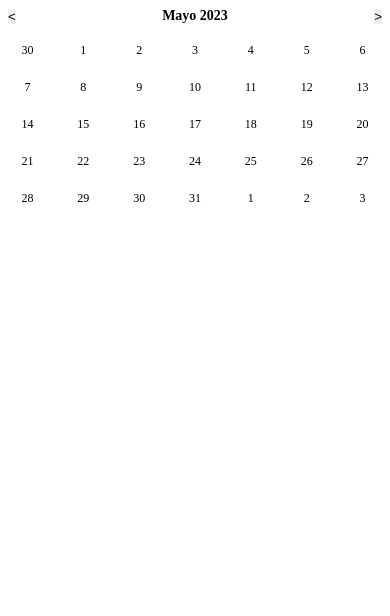
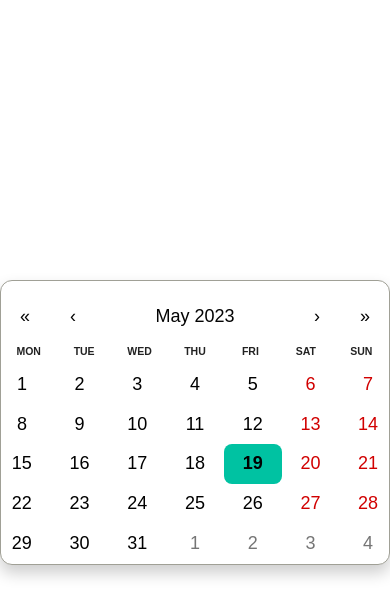
Before and after one commit to VolodymyrKolomiets/CalendarioReact, a React (Vite) app: page /calendar in a window 390 px wide. Shown: the top 616 px of the page. Built offline with nearby package versions, Linux system fonts and the light colour scheme.

Commit message:
Calendar added, Navigation with 3days component. Default colors added. Errors fixed

```diff
--- a/package.json
+++ b/package.json
@@ -10,12 +10,15 @@
     "preview": "vite preview"
   },
   "dependencies": {
+    "@wojtekmaj/react-datetimerange-picker": "^5.1.0",
     "antd": "^5.5.0",
     "axios": "^1.4.0",
     "react": "^18.2.0",
+    "react-calendar": "^4.2.1",
     "react-dom": "^18.2.0",
     "react-google-calendar-api": "^2.2.2",
     "react-router-dom": "^6.11.2",
+    "react-tailwindcss-datepicker": "^1.6.1",
     "sass": "^1.62.1"
   },
   "devDependencies": {
--- a/src/App.jsx
+++ b/src/App.jsx
@@ -6,10 +6,11 @@ import { EventProvider } from './context/EventContext/EventState';
 import { BookingProvider } from './context/BookingContext/BookingState';
 import Register from './components/Register/Register';
 import Login from './components/Login/Login';
-import CalendarFeen from './components/Calendar/Calendar';
+import Calendar from "./components/Calendar/Calendar";
 import Profile from './components/Profile/Profile';
 import DayHours from './components/SingleDayHours/SingleDayHours';
 import DayBookings from './components/SingleDayBooking/SingleDayBooking'
+import ThreeDays from "./components/ThreeDays/ThreeDays";
 
 
 
@@ -22,12 +23,13 @@ function App() {
         <EventProvider>
           <BookingProvider>
             <Routes>
-              <Route path="/calendar" element={<CalendarFeen />} />
+              <Route path="/calendar" element={<Calendar />} />
               <Route path="/register" element={<Register />} />
               <Route path="/login" element={<Login />} />
               <Route path="/profile" element={<Profile />} />
               <Route path="/dayHours" element={<DayHours />} />
               <Route path="/dayBookings" element={<DayBookings />} />
+              <Route path="/calendarThree" element={<ThreeDays />} />
             </Routes>
           </BookingProvider>
         </EventProvider>
--- a/src/_colors.scss
+++ b/src/_colors.scss
@@ -0,0 +1,15 @@
+$greenfeend: #9AD9CE;
+$greenopac35: rgba(154, 217, 206, 0.35);
+$greenopac10: rgba(154, 217, 206, 0.10);
+$redfeen: #FD0000;
+$graynowhour: rgba(176, 176, 176, 0.35);
+$graydirectmatch: #F9F9F9;
+$grayhorary:rgba(2, 2, 2, 0.1);
+$yellowfeen: rgba(255, 245, 16, 0.67);
+$blackballon: #1C1818;
+$yellowcalendar: #FBB900;
+$yellowalert:  #FCCD47;
+$graycalendar:  #BABABA;
+$redcalendar: #BA0D04;
+$grayaddmeeting:  #666666;
+$greencalendar:  #00C2A2;
--- a/src/components/Calendar/Calendar.jsx
+++ b/src/components/Calendar/Calendar.jsx
@@ -1,65 +1,35 @@
-import React, { useState } from 'react';
-import './Calendar.scss'; // Archivo de estilos para el calendario
+import React, { useState, useEffect } from 'react';
+import Calendar from 'react-calendar';
+import 'react-calendar/dist/Calendar.css';
+import { useNavigate } from 'react-router-dom';
+import './Calendar.scss';
 
-const Calendar = () => {
+function CalendarView() {
   const [selectedDate, setSelectedDate] = useState(null);
+  const navigate = useNavigate();
 
-  // Lógica para seleccionar una fecha
   const handleDateClick = (date) => {
     setSelectedDate(date);
   };
 
-  // Lógica para obtener el mes actual y generar los días del calendario
-  const generateCalendarDays = () => {
-    const currentDate = new Date();
-    const currentMonth = currentDate.getMonth();
-    const currentYear = currentDate.getFullYear();
-
-    const daysInMonth = new Date(currentYear, currentMonth + 1, 0).getDate();
-    const firstDayIndex = new Date(currentYear, currentMonth, 1).getDay();
-
-    const days = [];
-    for (let i = 1; i <= daysInMonth; i++) {
-      const date = new Date(currentYear, currentMonth, i);
-      const isSelected = selectedDate && date.toDateString() === selectedDate.toDateString();
-
-      days.push({ number: i, date, isSelected });
+  useEffect(() => {
+    if (selectedDate) {
+      navigate(`/calendarThree?date=${encodeURIComponent(selectedDate.toISOString())}`);
     }
-
-    // Rellena los días previos al primer día del mes
-    for (let i = 0; i < firstDayIndex; i++) {
-      const date = new Date(currentYear, currentMonth, -i);
-      days.unshift({ number: date.getDate(), date, isSelected: false });
-    }
-
-    // Rellena los días posteriores al último día del mes
-    const lastDayIndex = new Date(currentYear, currentMonth, daysInMonth).getDay();
-    for (let i = 1; i <= 6 - lastDayIndex; i++) {
-      const date = new Date(currentYear, currentMonth, daysInMonth + i);
-      days.push({ number: date.getDate(), date, isSelected: false });
-    }
-
-    return days.map((day) => (
-      <div
-        key={day.date}
-        className={`calendar-day${day.isSelected ? ' selected' : ''}`}
-        onClick={() => handleDateClick(day.date)}
-      >
-        {day.number}
-      </div>
-    ));
-  };
+  }, [selectedDate, navigate]);
 
   return (
-    <div className="calendar-container">
-      <div className="calendar-header">
-        <button>{'<'}</button>
-        <h2>Mayo 2023</h2>
-        <button>{'>'}</button>
+    <div className='app'>
+      <div className='calendar-container'>
+        <Calendar className='react-calendar' onChange={handleDateClick} value={selectedDate} />
       </div>
-      <div className="calendar-days">{generateCalendarDays()}</div>
+      {selectedDate && (
+        <p className='text-center'>
+          <span className='bold'>Selected date:</span> {selectedDate.toDateString()}
+        </p>
+      )}
     </div>
   );
-};
+}
 
-export default Calendar;
+export default CalendarView;
--- a/src/components/Calendar/Calendar.scss
+++ b/src/components/Calendar/Calendar.scss
@@ -1,69 +1,144 @@
 @import "../../colors";
 
-@import "../../colors";
-
-.calendar-container {
+.react-calendar {
   width: 100%;
-  max-width: 320px;
+  max-width: 400px;
+  background-color: #fff;
+  color: #222;
+  border-radius: 12px;
+  box-shadow: 0 8px 16px rgba(0, 0, 0, 0.2);
+  font-family: Arial, Helvetica, sans-serif;
+  font-size: 14px;
   margin: 0 auto;
-  border: 1px solid var(--color-border);
-  border-radius: 8px;
-  background-color: var(--color-background);
-  box-shadow: 0 2px 4px rgba(0, 0, 0, 0.1);
+  position: relative;
+  overflow: hidden;
 }
 
-.calendar-header {
-  display: flex;
-  justify-content: space-between;
-  align-items: center;
-  padding: 12px;
-  background-color: var(--color-header-background);
+.react-calendar__navigation button {
+  color: #030303;
+  min-width: 48px;
+  height: 48px;
+  background: none;
+  font-size: 18px;
+  margin-top: 12px;
 }
 
-.calendar-header h2 {
-  margin: 0;
-  font-size: 16px;
+.react-calendar__navigation button:enabled:hover,
+.react-calendar__navigation button:enabled:focus {
+  background-color: #f8f8fa;
 }
 
-.calendar-days {
-  display: grid;
-  grid-template-columns: repeat(7, 1fr);
-  gap: 1px;
-  background-color: var(--color-days-background);
+.react-calendar__navigation button[disabled] {
+  background-color: #f0f0f0;
 }
 
-.calendar-day {
+abbr[title] {
+  text-decoration: none;
+}
+
+.react-calendar__tile:enabled:hover,
+.react-calendar__tile:enabled:focus {
+  background: #f8f8fa;
+  color: #040404;
+  border-radius: 8px;
+}
+
+.react-calendar__tile--now {
+  background: $greencalendar;
+  border-radius: 8px;
+  font-weight: bold;
+  color: #010101;
+}
+
+.react-calendar__tile--now:enabled:hover,
+.react-calendar__tile--now:enabled:focus {
+  background: $greenfeend;
+  border-radius: 8px;
+  font-weight: bold;
+  color: $greenfeend;
+}
+
+.react-calendar__tile--active {
+  background: $greenfeend;
+  border-radius: 8px;
+  font-weight: bold;
+  color: white;
+}
+
+.react-calendar__tile--active:enabled:hover,
+.react-calendar__tile--active:enabled:focus {
+  background: $greenfeend;
+  color: white;
+}
+
+.react-calendar__tile--range {
+  background: #f8f8fa;
+  color: $greenfeend;
+  border-radius: 0;
+}
+
+.react-calendar__tile--rangeStart {
+  border-top-right-radius: 0;
+  border-bottom-right-radius: 0;
+  border-top-left-radius: 8px;
+  border-bottom-left-radius: 8px;
+  background: $greenfeend;
+  color: white;
+}
+
+.react-calendar__tile--rangeEnd {
+  border-top-left-radius: 0;
+  border-bottom-left-radius: 0;
+  border-top-right-radius: 8px;
+  border-bottom-right-radius: 8px;
+  background: $greenfeend;
+  color: white;
+}
+
+.invisible {
+  opacity: 0;
+}
+
+.react-calendar__month-view__days {
   display: flex;
+  flex-wrap: wrap;
   justify-content: center;
   align-items: center;
-  height: 48px;
-  font-size: 14px;
+  margin: 0 -8px;
 }
 
-.calendar-day.selected {
-  background-color: var(--color-selected-background);
-  color: var(--color-selected-text);
+.react-calendar__month-view__days__day {
+  flex: 0 0 calc(14.28% - 16px);
+  max-width: calc(14.28% - 16px);
+  padding: 12px;
+  font-size: 18px;
 }
 
-/* Estilos adicionales para el aspecto móvil */
-
-@media (max-width: 480px) {
-  .calendar-container {
-    max-width: 100%;
-    border-radius: 0;
-    box-shadow: none;
+@media screen and (max-width: 480px) {
+  .react-calendar__month-view__days__day {
+    flex: 0 0 calc(20% - 16px);
+    max-width: calc(20% - 16px);
+  }
+  .react-calendar--selectRange .react-calendar__tile--hover {
+    background-color: #f8f8fa;
   }
 
-  .calendar-header {
-    padding: 8px;
+  .react-calendar__tile--hasActive:enabled:hover,
+  .react-calendar__tile--hasActive:enabled:focus {
+    background: #f8f8fa;
   }
 
-  .calendar-header h2 {
-    font-size: 14px;
+  .react-calendar__tile--rangeStart,
+  .react-calendar__tile--rangeEnd,
+  .react-calendar__tile--range {
+    position: relative;
+    z-index: 1;
   }
 
-  .calendar-day {
-    height: 36px;
-    font-size: 12px;
+  .calendar-container {
+    display: flex;
+    justify-content: center;
+    align-items: center;
+    height: 100vh;
   }
 }
--- /dev/null
+++ b/src/components/ThreeDays/ThreeDays.jsx
@@ -0,0 +1,76 @@
+import React, { useEffect, useState } from 'react';
+import { useLocation, useNavigate } from 'react-router-dom';
+
+const ThreeDays = () => {
+  const timeSlots = [];
+  let currentTime = new Date();
+  currentTime.setHours(7, 0, 0, 0);
+
+  while (currentTime.getHours() <= 22) {
+    timeSlots.push(currentTime.toLocaleTimeString([], { hour: 'numeric', minute: '2-digit' }));
+    currentTime.setMinutes(currentTime.getMinutes() + 30);
+  }
+
+  const location = useLocation();
+  const navigate = useNavigate();
+  const searchParams = new URLSearchParams(location.search);
+  const selectedDateParam = searchParams.get('date');
+  const selectedDate = selectedDateParam ? new Date(selectedDateParam) : new Date();
+
+  // Validar que selectedDate sea una instancia de Date válida
+  const isValidDate = selectedDate instanceof Date && !isNaN(selectedDate);
+
+  // Crear un array con los tres días seleccionados si selectedDate es válido
+  const threeDays = isValidDate
+    ? [selectedDate, new Date(selectedDate), new Date(selectedDate)]
+    : [null, null, null];
+
+  if (isValidDate) {
+    threeDays[1].setDate(threeDays[1].getDate() + 1);
+    threeDays[2].setDate(threeDays[2].getDate() + 2);
+  }
+
+  const handlePreviousDay = () => {
+    const previousDay = new Date(selectedDate);
+    previousDay.setDate(previousDay.getDate() - 1);
+    navigate(`/calendarThree?date=${encodeURIComponent(previousDay.toISOString())}`);
+  };
+
+  const handleNextDay = () => {
+    const nextDay = new Date(selectedDate);
+    nextDay.setDate(nextDay.getDate() + 1);
+    navigate(`/calendarThree?date=${encodeURIComponent(nextDay.toISOString())}`);
+  };
+
+  const handleGoBack = () => {
+    navigate('/calendar');
+  };
+
+  return (
+    <div className='calendar-container'>
+      <div className='calendar-navigation'>
+        <button onClick={handlePreviousDay}>&lt; Previous</button>
+        <button onClick={handleNextDay}>Next &gt;</button>
+        <button onClick={handleGoBack}>Go Back to Calendar</button>
+      </div>
+      <div className='calendar-dates'>
+        {/* Renderizar los tres días */}
+        {threeDays.map((day, index) => (
+          <div key={index} className='calendar-date'>
+            {day ? day.toLocaleDateString([], { weekday: 'short', month: 'numeric', day: 'numeric' }) : '-'}
+          </div>
+        ))}
+      </div>
+      <div className='calendar-timeslots'>
+        {/* Renderizar los intervalos de tiempo */}
+        {timeSlots.map((timeSlot, index) => (
+          <div key={index} className='calendar-timeslot'>
+            {timeSlot}
+          </div>
+        ))}
+      </div>
+    </div>
+  );
+};
+
+export default ThreeDays;
```
Also changed, not shown: src/components/ThreeDays/ThreeDays.scss (added), 1 other file (tests, documents, lock files or other folders).
